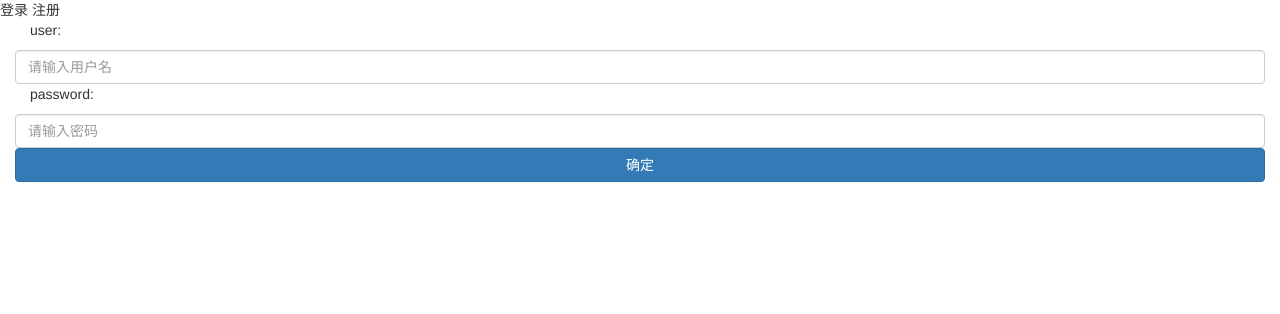
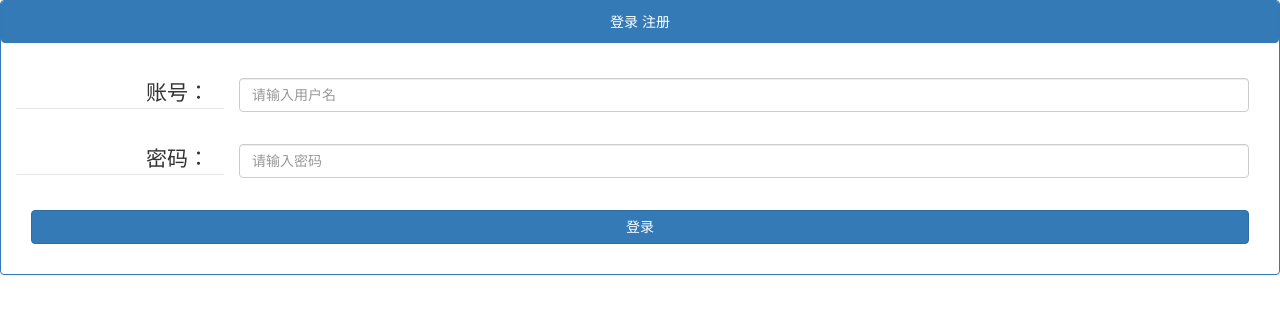
Before and after one commit to cuimingming123611/vuecode, a plain HTML site: page src/26.路由规则中定义参数.html in a window 1280 px wide. Drawn offline with Linux system fonts and the light colour scheme.

Commit message:
1、修改路由的样式 2、路由的两个参数属性 query 和 params

```diff
--- a/src/26.路由规则中定义参数.html
+++ b/src/26.路由规则中定义参数.html
@@ -14,35 +14,90 @@
 </head>
 <body>
 <div id="app">
+    <div class="panel panel-primary">
+        <div class="panel panel-heading text-center">
+
                 <router-link to="/login?user=张三&password=123456" tag="span">登录</router-link>
-        <router-link to="/register" tag="span">注册</router-link>
+                <router-link to="/register/李四/654321" tag="span">注册</router-link>
+        </div>
+        <div class="panel-body">
             <router-view></router-view>
         </div>
+
+    </div>
+
+
+
+</div>
 <style>
-        .myLink{
+    .myLink {
         color: #eea236;
-            font-size: 24px;
+        font-size: 16px;
         font-weight: bold;
     }
 </style>
 
 <template id="login">
     <div class="col-lg-12 col-xs-6">
-            <div class="form-group ">
-                <p class="col-lg-1 col-xs-2">user:</p>
-                <input type="text" placeholder="请输入用户名" class="form-control col-lg-11 col-xs-4" v-model="$route.query.user" >
+      <!--  <div class="form-group ">
+            <p class="col-lg-1 col-xs-2">账号:</p>
+            <input type="text" placeholder="请输入用户名" class="form-control col-lg-11 col-xs-4" v-model="$route.query.user">
         </div>
         <div class="form-group ">
-                <p class="col-lg-1 col-xs-2">password:</p>
-                <input type="text" placeholder="请输入密码" class=" form-control col-lg-11 col-xs-4" v-model="$route.query.password">
+            <p class="col-lg-1 col-xs-2">密码:</p>
+            <input type="text" placeholder="请输入密码" class=" form-control col-lg-11 col-xs-4"
+                   v-model="$route.query.password">
         </div>
         <div class="form-group">
             <input type="button" value="确定" class="col-lg-12 btn btn-primary">
+        </div>-->
+
+        <form  class="form-horizontal" role="form">
+            <div class="form-group">
+                <legend class="col-sm-2 text-right">账号：</legend>
+               <div class="col-sm-10">
+                   <input type="text" placeholder="请输入用户名" class="form-control" v-model="$route.query.user">
+               </div>
+            </div>
+            <div class="form-group">
+                <legend class="col-sm-2 text-right">密码：</legend>
+                <div class="col-sm-10">
+                    <input type="text" placeholder="请输入密码" class=" form-control" v-model="$route.query.password">
+                </div>
+            </div>
+            <div class="form-group">
+                <div class="col-sm-12 ">
+                    <button type="submit" class="btn btn-primary col-sm-12 ">登录</button>
+                </div>
+            </div>
+        </form>
+
     </div>
 
+</template>
+
+<template id="register">
 
 
-
+    <form  class="form-horizontal" role="form">
+        <div class="form-group">
+            <legend class="col-sm-2 text-right">注册账号：</legend>
+            <div class="col-sm-10">
+                <input type="text" placeholder="请输入用户名" class="form-control" v-model="$route.params.user">
+            </div>
+        </div>
+        <div class="form-group">
+            <legend class="col-sm-2 text-right">注册密码：</legend>
+            <div class="col-sm-10">
+                <input type="text" placeholder="请输入密码" class=" form-control" v-model="$route.params.password">
+            </div>
+        </div>
+        <div class="form-group">
+            <div class="col-sm-12 ">
+                <button type="submit" class="btn btn-primary col-sm-12 ">确定</button>
+            </div>
+        </div>
+    </form>
     </div>
 
 </template>
@@ -50,50 +105,49 @@
 
 <script>
     var login = {
-            template:'#login',
-            data(){
-                return {
-                    user:'张三',
-                    password:123456
-                }
-            },
-            created(){
-                console.log(this.$route.query.user + ' ' + this.$route.query.password)
+        template: '#login',
+
+        created() {
+            console.log(this.$route.query.user + ' ' + this.$route.query.password);
         }
     };
     var register = {
-            template: '<h1>注册组件</h1>'
+        template: '#register',
+        created() {
+            console.log(this.$route.params.user  + ' ' + this.$route.params.password);
+        }
     };
 
 
     var routerObj = new VueRouter({
-            routes:[
+        routes: [
             {
-                    path:'/',
-                    redirect:'/login'
+                path: '/',
+                redirect: '/login'
             },
             {
-                    path:'/login',
-                    component:login,
+                path: '/login',
+                component: login,
             },
+
             {
-                    path: '/register',
+                path: '/register/:user/:password',
                 component: register,
             }
         ],
-            linkActiveClass:'myLink',
+        linkActiveClass: 'myLink',
     });
 
-        new  Vue({
-            el:'#app',
-            data:{},
-            methods:{},
-            components:{
+    new Vue({
+        el: '#app',
+        data: {},
+        methods: {},
+        components: {
             login,
             register
 
         },
-            router:routerObj,
+        router: routerObj,
     })
 </script>
 
```
Also changed, not shown: src/25.路由的基本使用.html (+1 -1 lines). Lines whose indentation alone changed are shown as unchanged.
